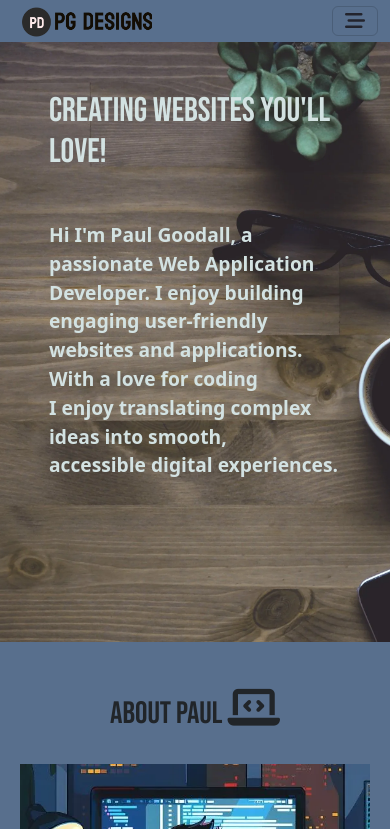
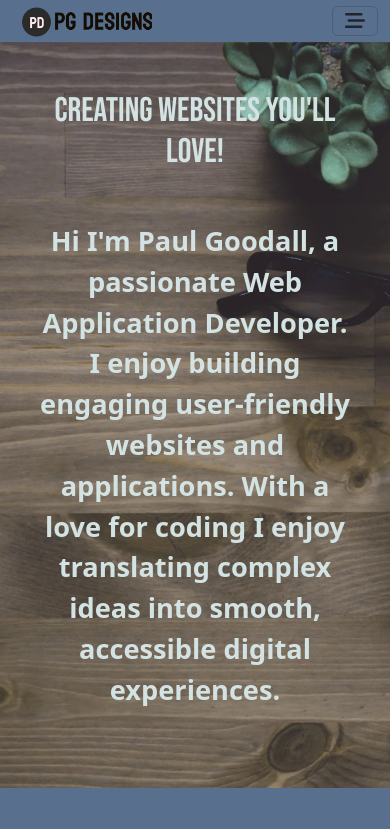
Before and after one commit to P-G1977/cli, a plain HTML site: page index.html in a window 390 px wide. Shown: the top 829 px of the page. Drawn offline with nearby package versions, Linux system fonts and the light colour scheme.

```diff
--- a/assets/css/style.css
+++ b/assets/css/style.css
@@ -95,18 +95,18 @@
         background-size: cover;
         min-height: 600px;
         background-position: 50% 70%;
-        padding: 5% 10%;
+        padding: 5% 7%;
 }
 
 #hero h1 {
-        text-align: left;
+        text-align: center;
         color: var(--secondary-color);
         padding: 30px 10px;
 }
 
 .lead-text {
-        font-size: 1.2rem;
-        text-align: left;
+        font-size: 1.7rem;
+        text-align: center;
         color: var(--secondary-color);
         font-weight: 600;
         padding: 10px;
@@ -129,3 +129,11 @@
 #footer {
         background-image: linear-gradient(to right, var(--secondary-color), var(--primary-color));
 }
+
+/* media queries */
+
+@media screen and (min-width: 1200px) {
+.container {
+        max-width: 1140px;
+}
+}
--- a/index.html
+++ b/index.html
@@ -4,7 +4,7 @@
 <head>
   <meta charset="UTF-8">
   <meta name="viewport" content="width=device-width, initial-scale=1.0">
-  <title>PG-Designs ¦ Home</title>
+  <title>PG-Designs | Home</title>
   <link rel="icon" type="image/png" sizes="180x180" href="assets/images/favicon-1.png">
   <!--Bootstrap HTML-->
   <link href="https://cdn.jsdelivr.net/npm/bootstrap@5.3.3/dist/css/bootstrap.min.css" rel="stylesheet"
@@ -44,11 +44,11 @@
   <!-- Header -->
   <header id="hero" class="container">
     <section class="row">
-      <div class="col-12 text-center">
+      <div class="col-12">
         <h1 class="display-4">Creating Websites You'll Love!</h1>
         <p class="lead-text mb-5">Hi I'm Paul Goodall,<srtong> a passionate Web Application Developer.</srtong>
-          I enjoy building <br>engaging user-friendly websites and applications. With a love for coding<br>
-          <strong>I enjoy translating complex ideas into smooth,<br> accessible digital experiences.
+          I enjoy building engaging user-friendly websites and applications. With a love for coding
+          <strong>I enjoy translating complex ideas into smooth, accessible digital experiences.
           </strong></p>
       </div>
     </section>
```
